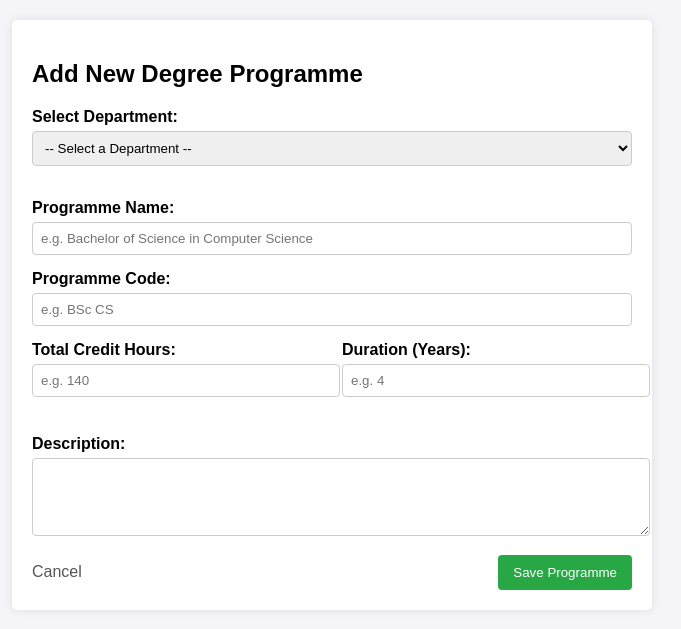
After one commit to r2sakib/wt-project, a PHP site: page /add_program.php in a window 1280 px wide. The commit adds this page. Shown: the top 629 px of the page, without its empty margins (308-989 px from the left). Run offline with PHP 8.4, Linux system fonts and the light colour scheme; data that the repository does not hold is empty.

Commit message:
Added: Manage and add program

```diff
--- a/admin/model/DepartmentModel.php
+++ b/admin/model/DepartmentModel.php
@@ -50,7 +50,6 @@ function getDepartmentById($id) {
 
 function updateDepartment($id, $name, $code, $head_id, $description) {
     $conn = getConnection();
-    // If head_id is empty, set it to NULL
     $head_id = !empty($head_id) ? $head_id : NULL;
 
     $stmt = mysqli_prepare($conn, "UPDATE departments SET name=?, code=?, head_id=?, description=? WHERE id=?");
@@ -61,7 +60,7 @@ function updateDepartment($id, $name, $code, $head_id, $description) {
     return $success;
 }
 
-// Fetch users who are eligible to be heads (faculty or existing heads)
+
 function getEligibleHeads() {
     $conn = getConnection();
     $sql = "SELECT id, name, email FROM users WHERE role IN ('head', 'faculty') AND is_active = 1";
--- /dev/null
+++ b/admin/view/add_program.php
@@ -0,0 +1,49 @@
+<!DOCTYPE html>
+<html>
+<head>
+    <title>Add Programme</title>
+    <link rel="stylesheet" type="text/css" href="../view/style.css">
+</head>
+<body>
+    <div class="container">
+        <h2>Add New Degree Programme</h2>
+
+        <form action="../controller/ProgramController.php" method="POST">
+            <input type="hidden" name="action" value="add_submit">
+
+            <label>Select Department:</label>
+            <select name="department_id" required>
+                <option value="">-- Select a Department --</option>
+                <?php foreach ($departments as $dept) { ?>
+                    <option value="<?php echo $dept['id']; ?>"><?php echo $dept['name']; ?> (<?php echo $dept['code']; ?>)</option>
+                <?php } ?>
+            </select><br><br>
+
+            <label>Programme Name:</label>
+            <input type="text" name="name" required placeholder="e.g. Bachelor of Science in Computer Science">
+
+            <label>Programme Code:</label>
+            <input type="text" name="code" required placeholder="e.g. BSc CS">
+
+            <div class="row">
+                <div class="col">
+                    <label>Total Credit Hours:</label>
+                    <input type="number" name="total_credit_hours" required min="1" placeholder="e.g. 140" style="width: 100%; padding: 8px; border: 1px solid #ccc; border-radius: 4px;">
+                </div>
+                <div class="col">
+                    <label>Duration (Years):</label>
+                    <input type="number" name="duration_years" required min="1" placeholder="e.g. 4" style="width: 100%; padding: 8px; border: 1px solid #ccc; border-radius: 4px;">
+                </div>
+            </div><br>
+
+            <label>Description:</label>
+            <textarea name="description" rows="4" style="width: 100%; margin-bottom: 15px; padding: 8px; border: 1px solid #ccc; border-radius: 4px;"></textarea>
+
+            <div class="justify-between">
+                <a href="ProgramController.php?action=list" style="text-decoration: none; color: #555;">Cancel</a>
+                <input type="submit" value="Save Programme" style="background: #28a745; color: white;">
+            </div>
+        </form>
+    </div>
+</body>
+</html>
--- a/admin/view/dashboard.php
+++ b/admin/view/dashboard.php
@@ -19,7 +19,10 @@
 
         <div style="margin-bottom: 20px;">
             <a href="../controller/DepartmentController.php?action=list" style="text-decoration: none;">
-                <button style="background: #007bff; color: white; font-size: 16px;">Manage Departments</button>
+                <button class="nav-btn">Manage Departments</button>
+            </a>
+            <a href="../controller/ProgramController.php?action=list" style="text-decoration: none;">
+                <button class="nav-btn">Manage Programmes</button>
             </a>
         </div>
 
--- a/admin/view/style.css
+++ b/admin/view/style.css
@@ -93,3 +93,13 @@ th {
     justify-content: space-between;
     align-items: center;
 }
+
+.nav-btn {
+    background: #007bff;
+    color: white;
+    font-size: 16px;
+    padding: 10px 15px;
+    border: none;
+    border-radius: 4px;
+    cursor: pointer;
+}
```
Also changed, not shown: admin/controller/ProgramController.php (added, +43 -0 lines), admin/model/ProgramModel.php (added, +42 -0 lines), admin/view/manage_programs.php (added, +56 -0 lines).
